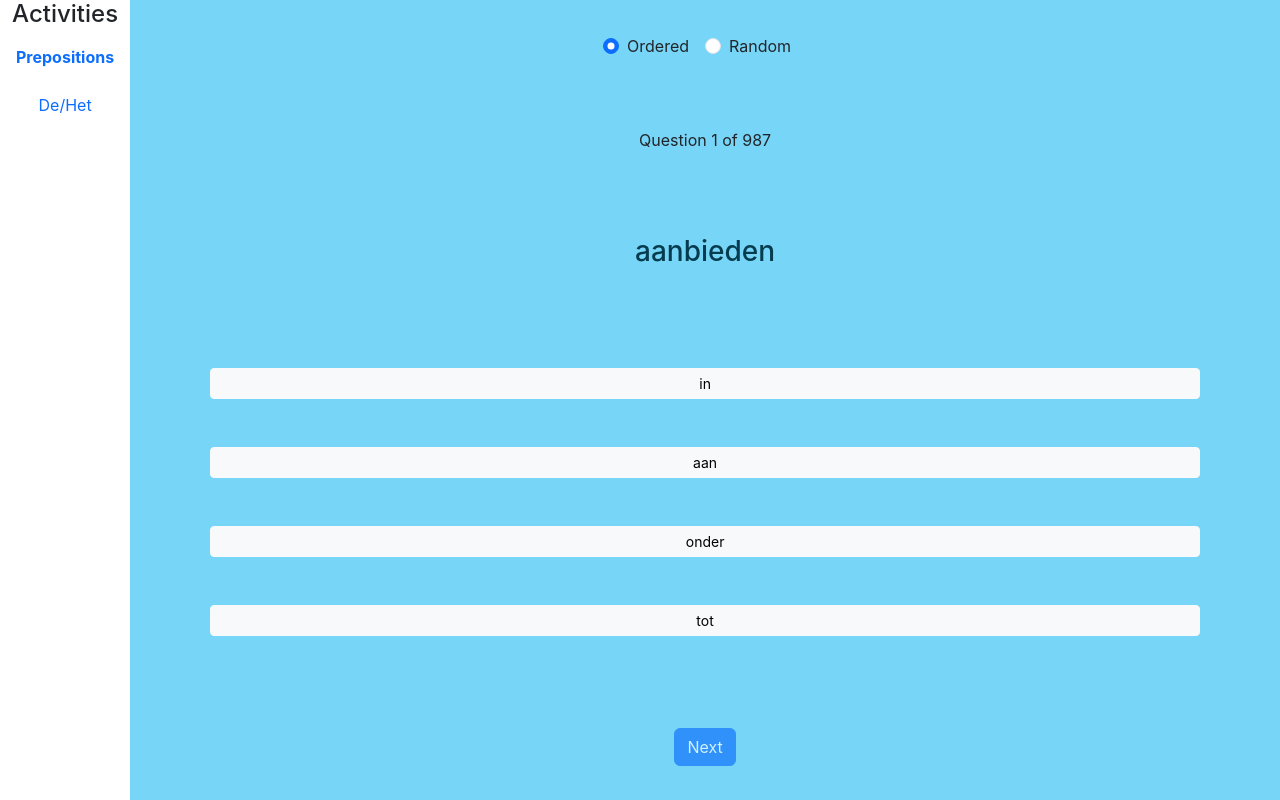
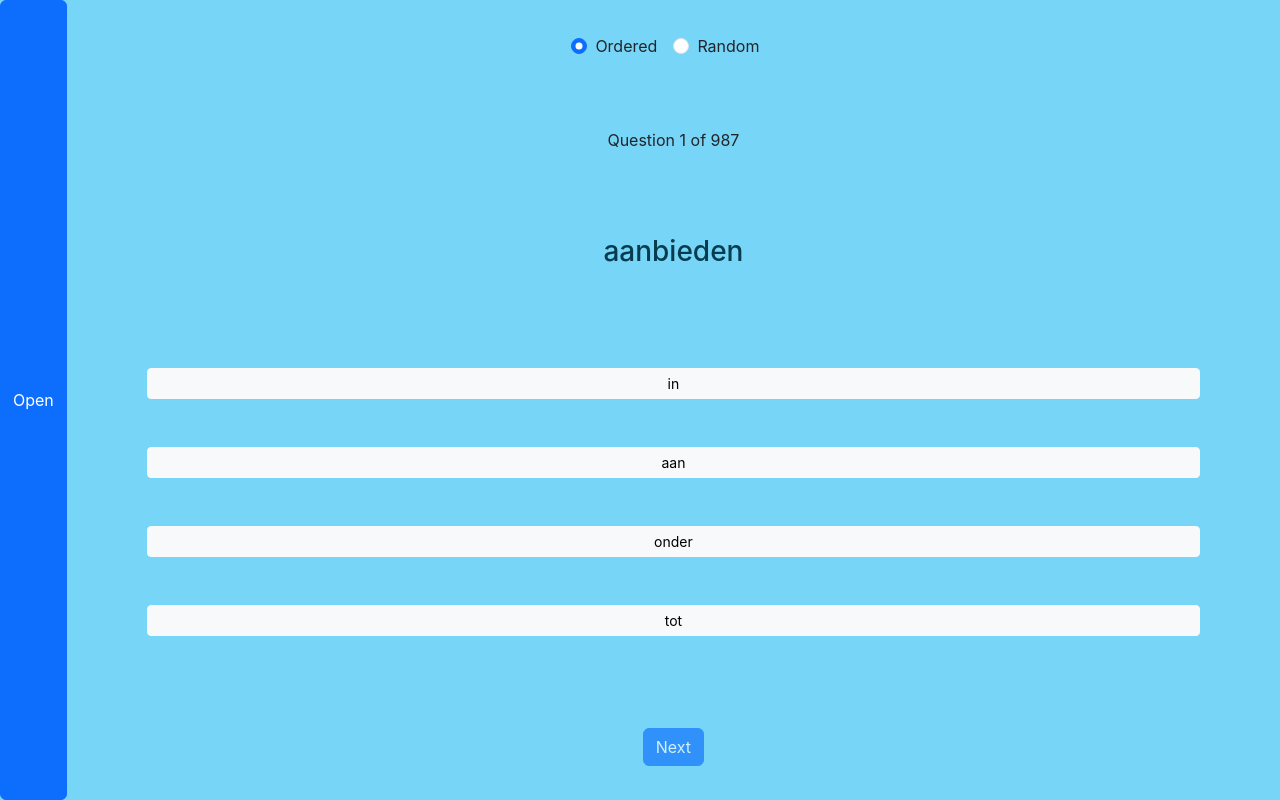
Before and after one commit to SheaMeyers/dutch-practice, a React (Create React App) app: page / in a window 1280 px wide. Built offline with nearby package versions, Linux system fonts and the light colour scheme.

Commit message:
Get collapse functionality mostly working

```diff
--- a/src/App.css
+++ b/src/App.css
@@ -5,4 +5,5 @@
 
 .sidebar {
   background-color: white;
+  height: 100%;
 }
--- a/src/App.tsx
+++ b/src/App.tsx
@@ -3,6 +3,8 @@ import './App.css'
 import { BrowserRouter, Routes, Route, Link, useLocation } from 'react-router';
 import Prepositions from './prepositions/Prepositions';
 import DeHet from './deHet/DeHet';
+import { useState } from 'react';
+
 
 const Sidebar = () => {
   const location = useLocation()
@@ -21,10 +23,37 @@ const Sidebar = () => {
   )
 }
 
+const CollapsableSidebard = () => {
+  const [isCollapsed, setIsCollapsed] = useState<boolean>(true)
+  return (
+    <>
+      {isCollapsed &&
+        <button
+          className="btn btn-primary"
+          type="button"
+          onClick={() => setIsCollapsed(!isCollapsed)}
+        >
+          Open
+        </button>
+      }
+      <div className={`collapse ${!isCollapsed ? 'show' : ''}`}>
+          <button
+            className="btn btn-primary"
+            type="button"
+            onClick={() => setIsCollapsed(!isCollapsed)}
+          >
+            Close
+          </button>
+          <Sidebar />
+      </div>
+    </>
+  )
+}
+
 const App = () => (
   <BrowserRouter>
     <div className='main'>
-      <Sidebar />
+      <CollapsableSidebard />
       <div className='flex-grow-1'>
         <Routes>
           <Route path="/" element={<Prepositions />} />
```
